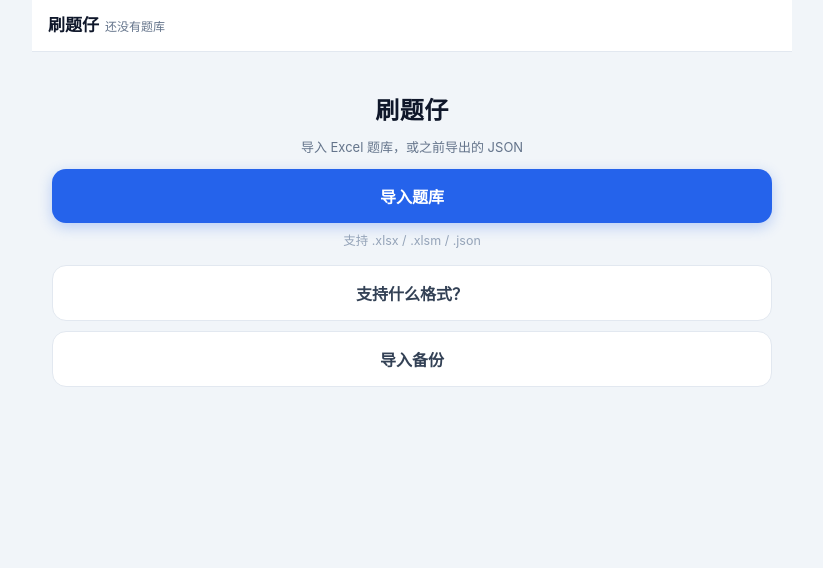
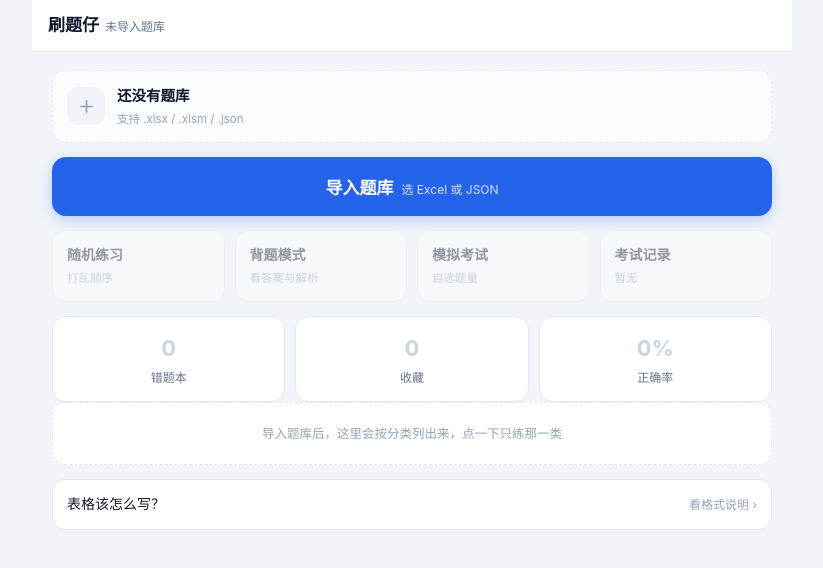
Before and after one commit to fyx-1230/shuatizai, a plain HTML site: page index.html in a window 1280 px wide. Shown: the whole page, without its empty margins (228-1051 px from the left). Drawn offline with Linux system fonts and the light colour scheme.

Commit message:
Unify home screen: one layout for empty and loaded states, add library card

```diff
--- a/index.html
+++ b/index.html
@@ -58,7 +58,33 @@ body{
 .btn.p:active{background:#1d4ed8}
 .btn.s{background:#fff;color:#334155;border:1px solid #e2e8f0}
 .btn.s:active{background:#f8fafc}
-.btn .tag{font-weight:400;font-size:12px;color:#93c5fd;margin-left:8px}
+.btn .tag{font-weight:400;font-size:12px;color:#94a3b8;margin-left:8px}
+.btn.p .tag{color:rgba(255,255,255,.8)}
+.btn.big{padding:17px 15px;font-size:17px;margin-bottom:14px}
+
+/* 首页题库卡 */
+.libcard{display:flex;align-items:center;gap:12px;background:#fff;border:1px solid #e2e8f0;
+  border-radius:14px;padding:13px 14px;margin-bottom:14px}
+.libcard.blank{border-style:dashed;background:#fbfcfe}
+.libico{width:38px;height:38px;border-radius:11px;background:#eff6ff;color:#2563eb;
+  display:flex;align-items:center;justify-content:center;flex:0 0 auto}
+.libcard.blank .libico{background:#f1f5f9;color:#94a3b8}
+.libbody{flex:1;min-width:0}
+.libname{font-size:14.5px;font-weight:600;white-space:nowrap;overflow:hidden;text-overflow:ellipsis}
+.libmeta{font-size:11.5px;color:#94a3b8;margin-top:3px}
+.libact{border:1px solid #e2e8f0;background:#fff;color:#475569;border-radius:9px;
+  padding:9px 13px;font-size:12.5px;font-family:inherit;cursor:pointer;min-height:40px;flex:0 0 auto}
+.libact:active{background:#f8fafc}
+
+/* 首页功能网格 */
+.acts{display:grid;grid-template-columns:repeat(2,minmax(0,1fr));gap:10px;margin-bottom:14px}
+.act{background:#fff;border:1px solid #e2e8f0;border-radius:13px;padding:13px 14px;cursor:pointer}
+.act:active{background:#f8fafc}
+.act b{display:block;font-size:14px;font-weight:600;color:#0f172a}
+.act span{display:block;font-size:11.5px;color:#94a3b8;margin-top:3px}
+.act.dis{opacity:.42;cursor:not-allowed}
+.hintline{font-size:12.5px;color:#94a3b8;text-align:center;padding:20px 12px;background:#fff;
+  border:1px dashed #e2e8f0;border-radius:13px;margin-bottom:14px;line-height:1.7}
 .sec-t{font-size:13px;color:#64748b;margin:22px 2px 10px;font-weight:600;letter-spacing:.3px}
 /* 列宽必须写 minmax(0,1fr)：1fr 的最小尺寸是内容宽，
    分类名加了 nowrap 后会把整列顶宽、把右侧数字挤出屏幕 */
@@ -78,6 +104,7 @@ body{
 .mini:active{background:#f8fafc}
 .mini .v{font-size:22px;font-weight:700;color:#2563eb}
 .mini .l{font-size:12px;color:#64748b;margin-top:2px}
+.row.muted .mini .v{color:#cbd5e1}
 
 /* 题库列表 */
 .libbox{background:#fff;border-radius:16px;overflow:hidden;border:1px solid #e2e8f0}
@@ -291,6 +318,7 @@ body{
   .wrap{max-width:760px}
   .ft .in{max-width:760px}
   .grid{grid-template-columns:repeat(3,minmax(0,1fr))}
+  .acts{grid-template-columns:repeat(4,minmax(0,1fr))}
   .body{padding:18px 20px 130px}
 }
 </style>
@@ -541,54 +569,87 @@ function home(){
   setCardBtn('');
   backEl.style.display='none'; ft.style.display='none';
 
-  if(!hasLib()){ return homeEmpty(); }
-
-  const total=LIB.questions.length;
-  const answered=Object.keys(S.answers).length;
-  const acc=pct(S.right, S.done);
-  titleEl.innerHTML='刷题仔<span class="sub">'+total+' 题</span>';
-
-  const canResume = S.queue && S.queue.length && S.qidx>0 && S.qidx<S.queue.length;
-
-  let cont='';
-  if(canResume){
-    cont='<button class="btn p" onclick="resume()">继续练习<span class="tag">第 '+(S.qidx+1)+' / '+S.queue.length+' 题</span></button>'
-       + '<button class="btn s" onclick="startAll()">从头开始<span class="tag">清空本组作答记录</span></button>';
+  const has = hasLib();
+  const total = has ? LIB.questions.length : 0;
+  const cats = has ? LIB.cats : [];
+  const answered = has ? Object.keys(S.answers).length : 0;
+  const acc = pct(S.right, S.done);
+  const canResume = has && S.queue && S.queue.length && S.qidx>0 && S.qidx<S.queue.length;
+
+  titleEl.innerHTML = '刷题仔<span class="sub">'+(has ? total+' 题' : '未导入题库')+'</span>';
+
+  const icoBook = '<svg viewBox="0 0 24 24" width="19" height="19" fill="none" stroke="currentColor" stroke-width="2" stroke-linecap="round" stroke-linejoin="round"><path d="M4 19.5A2.5 2.5 0 0 1 6.5 17H20"/><path d="M6.5 2H20v20H6.5A2.5 2.5 0 0 1 4 19.5v-15A2.5 2.5 0 0 1 6.5 2z"/></svg>';
+  const icoPlus = '<svg viewBox="0 0 24 24" width="19" height="19" fill="none" stroke="currentColor" stroke-width="2.2" stroke-linecap="round"><path d="M12 5v14M5 12h14"/></svg>';
+
+  const libCard = '<div class="libcard'+(has?'':' blank')+'">'
+    + '<div class="libico">'+(has?icoBook:icoPlus)+'</div>'
+    + '<div class="libbody">'
+    +   '<div class="libname">'+esc(has ? LIB.name : '还没有题库')+'</div>'
+    +   '<div class="libmeta">'+(has
+          ? total+' 题 · '+cats.length+' 个分类 · 已答 '+answered+' 题'
+          : '支持 .xlsx / .xlsm / .json')+'</div>'
+    + '</div>'
+    + (has ? '<button class="libact" onclick="libMenu()">切换</button>' : '')
+    + '</div>';
+
+  let mainAct;
+  if(!has){
+    mainAct = '<button class="btn p big" onclick="pickLib()">导入题库<span class="tag">选 Excel 或 JSON</span></button>';
+  }else if(canResume){
+    mainAct = '<button class="btn p big" onclick="resume()">继续练习<span class="tag">第 '+(S.qidx+1)+' / '+S.queue.length+' 题</span></button>';
   }else{
-    cont='<button class="btn p" onclick="startAll()">开始练习<span class="tag">顺序 '+total+' 题</span></button>';
-  }
-
-  const catsHtml = LIB.cats.map((c,i)=>
-    '<div class="cat" onclick="startCatIdx('+i+')"><span class="n">'+esc(c.n)+'</span><span class="c">'+c.c+'</span></div>'
-  ).join('');
-
-  body.innerHTML=
-      '<div class="searchbar"><input id="kw" type="search" placeholder="搜索题干关键词或题号"'
-    + ' autocomplete="off" oninput="onSearchInput(this.value)"></div>'
-    + '<div id="sres"></div>'
+    mainAct = '<button class="btn p big" onclick="startAll()">开始练习<span class="tag">顺序 '+total+' 题</span></button>';
+  }
+
+  const dis = has ? '' : ' dis';
+  const on = function(fn){ return has ? ' onclick="'+fn+'"' : ' onclick="needLib()"'; };
+  const logOn = !has ? ' onclick="needLib()"'
+    : (LOG.length ? ' onclick="go(\'exlog\')"' : ' onclick="toast(\'还没有考试记录\')"');
+
+  const acts = '<div class="acts">'
+    + '<div class="act'+dis+'"'+on('startRandom()')+'><b>随机练习</b><span>打乱顺序</span></div>'
+    + '<div class="act'+dis+'"'+on('startRecite()')+'><b>'+(RIPOS>0?'继续背题':'背题模式')+'</b><span>'+(RIPOS>0?'上次到第 '+(RIPOS+1)+' 题':'看答案与解析')+'</span></div>'
+    + '<div class="act'+dis+'"'+on('examSetup()')+'><b>模拟考试</b><span>自选题量</span></div>'
+    + '<div class="act'+(has&&LOG.length?'':' dis')+'"'+logOn+'><b>考试记录</b><span>'+(LOG.length?LOG.length+' 次':'暂无')+'</span></div>'
+    + '</div>';
+
+  const statsRow = '<div class="row'+(has?'':' muted')+'">'
+    + '<div class="mini" onclick="'+(has?'go(\'wrong\')':'needLib()')+'"><div class="v">'+S.wrong.length+'</div><div class="l">错题本</div></div>'
+    + '<div class="mini" onclick="'+(has?'go(\'fav\')':'needLib()')+'"><div class="v">'+S.fav.length+'</div><div class="l">收藏</div></div>'
+    + '<div class="mini" onclick="'+(has?'go(\'stats\')':'needLib()')+'"><div class="v">'+acc+'%</div><div class="l">正确率</div></div>'
+    + '</div>';
+
+  const catBlock = (has && cats.length)
+    ? '<div class="sec-t">按分类练习</div><div class="grid">'
+      + cats.map(function(c,i){
+          return '<div class="cat" onclick="startCatIdx('+i+')"><span class="n">'+esc(c.n)+'</span><span class="c">'+c.c+'</span></div>';
+        }).join('')
+      + '</div>'
+    : (has ? '' : '<div class="hintline">导入题库后，这里会按分类列出来，点一下只练那一类</div>');
+
+  const foot = has
+    ? '<div class="sec-t">题库</div><div class="cat" onclick="libMenu()">'
+      + '<span class="n">管理题库</span><span class="c">'+META.libs.length+' 个</span></div>'
+    : '<div class="cat" onclick="helpDoc()">'
+      + '<span class="n">表格该怎么写？</span><span class="c">看格式说明 ›</span></div>';
+
+  const search = has
+    ? '<div class="searchbar"><input id="kw" type="search" placeholder="搜索题干关键词或题号"'
+      + ' autocomplete="off" oninput="onSearchInput(this.value)"></div><div id="sres"></div>'
+    : '';
+
+  body.innerHTML = search
     + '<div id="hmain">'
-    + '<div class="hero"><div class="t">'+esc(LIB.name)+'</div>'
-    + '<div class="d">'+total+' 题 · '+LIB.cats.length+' 个分类 · 已答 '+answered+' 题</div></div>'
-    + cont
-    + '<button class="btn s" onclick="startRandom()">随机练习<span class="tag">打乱顺序</span></button>'
-    + '<button class="btn s" onclick="startRecite()">'+(RIPOS>0?'继续背题':'背题模式')
-    + '<span class="tag">'+(RIPOS>0?'上次背到第 '+(RIPOS+1)+' 题':'直接看答案与解析')+'</span></button>'
-    + (EX && EX.items && EX.items.length && !EX.result
-        ? '<button class="btn s" onclick="exam()" style="border-color:#f59e0b;color:#b45309">继续考试<span class="tag" style="color:#f59e0b">已答 '+Object.keys(EX.ua||{}).length+' / '+EX.items.length+'</span></button>'
-        : '')
-    + '<button class="btn s" onclick="examSetup()" style="border-color:#f59e0b;color:#b45309">模拟考试<span class="tag" style="color:#f59e0b">自选题量 · 选项乱序</span></button>'
-    + (LOG.length ? '<button class="btn s" onclick="go(\'exlog\')">考试记录<span class="tag">'+LOG.length+' 次</span></button>' : '')
-    + '<div class="row" style="margin-top:16px">'
-    +   '<div class="mini" onclick="go(\'wrong\')"><div class="v">'+S.wrong.length+'</div><div class="l">错题本</div></div>'
-    +   '<div class="mini" onclick="go(\'fav\')"><div class="v">'+S.fav.length+'</div><div class="l">收藏</div></div>'
-    +   '<div class="mini" onclick="go(\'stats\')"><div class="v">'+acc+'%</div><div class="l">正确率</div></div>'
-    + '</div>'
-    + (LIB.cats.length ? '<div class="sec-t">按分类练习</div><div class="grid">'+catsHtml+'</div>' : '')
-    + '<div class="sec-t">题库</div>'
-    + '<div class="cat" onclick="libMenu()" style="margin-bottom:9px">'
-    +   '<span class="n">管理题库</span><span class="c">'+META.libs.length+' 个 · '+esc(LIB.name)+'</span></div>'
+    + libCard
+    + mainAct
+    + acts
+    + statsRow
+    + catBlock
+    + foot
     + '</div>';
 }
+
+function needLib(){ toast('先导入一份题库'); }
 
 /* ---------- 首页搜索 ----------
    只更新 #sres 并隐藏 #hmain，不重绘整个 body，
@@ -633,17 +694,8 @@ function openOne(no){
 }
 
 /* 还没有题库时的首页 */
-function homeEmpty(){
-  titleEl.innerHTML='刷题仔<span class="sub">还没有题库</span>';
-  body.innerHTML=
-      '<div class="hero"><div class="t">刷题仔</div>'
-    + '<div class="d">导入 Excel 题库，或之前导出的 JSON</div></div>'
-    + '<button class="btn p" onclick="pickLib()">导入题库</button>'
-    + '<div style="text-align:center;font-size:12.5px;color:#94a3b8;margin:-2px 0 14px">支持 .xlsx / .xlsm / .json</div>'
-    + '<button class="btn s" onclick="helpDoc()">支持什么格式？</button>'
-    + '<button class="btn s" onclick="pickBackup()">导入备份</button>';
-  ft.style.display='none';
-}
+/* 没有题库时不再单独做一页 —— home() 内部按 hasLib() 切换禁用态，
+   保证「空态」和「有题库」是同一个界面，用户不会觉得是两个应用。 */
 
 function helpDoc(){
   titleEl.innerHTML='怎么导入题库<span class="sub">两种方式</span>';
@@ -1311,7 +1363,7 @@ function resetProgress(){
 /* ---------- 背题模式 ---------- */
 let RQ=[], RI=0;
 function startRecite(){
-  if(!hasLib()){ return homeEmpty(); }
+  if(!hasLib()){ return home(); }
   RQ=LIB.questions.map(q=>q.n);
   RI=Math.min(Math.max(0,RIPOS), RQ.length-1);
   recite();
@@ -1461,20 +1513,20 @@ function clearAnswersFor(ids){
   ids.forEach(n=>{ delete S.answers[n]; });
 }
 function startAll(){
-  if(!hasLib()){ return homeEmpty(); }
+  if(!hasLib()){ return home(); }
   const ids=LIB.questions.map(q=>q.n);
   clearAnswersFor(ids);
   S.queue=ids; S.qidx=0; save(); quiz();
 }
 function startRandom(){
-  if(!hasLib()){ return homeEmpty(); }
+  if(!hasLib()){ return home(); }
   const a=LIB.questions.map(q=>q.n);
   shuffleArr(a);
   clearAnswersFor(a);
   S.queue=a; S.qidx=0; save(); quiz();
 }
 function startCat(cat){
-  if(!hasLib()){ return homeEmpty(); }
+  if(!hasLib()){ return home(); }
   const list=LIB.questions.filter(q=>q.c===cat).map(q=>q.n);
   if(!list.length){ toast('该分类暂无题目'); return; }
   clearAnswersFor(list);
@@ -1696,7 +1748,7 @@ function redoLog(i){
 
 /* ---------- 统计 ---------- */
 function stats(){
-  if(!hasLib()){ return homeEmpty(); }
+  if(!hasLib()){ return home(); }
   const total=LIB.questions.length, answered=Object.keys(S.answers).length;
   const acc=pct(S.right,S.done);
   titleEl.innerHTML='统计<span class="sub">本地记录</span>';
@@ -1742,7 +1794,7 @@ function shuffleArr(a){
 }
 
 function examSetup(){
-  if(!hasLib()){ return homeEmpty(); }
+  if(!hasLib()){ return home(); }
   clearAuto();
   titleEl.innerHTML='模拟考试<span class="sub">设置题量</span>';
   backEl.style.display=''; backEl.onclick=home; ft.style.display='';
--- a/sw.js
+++ b/sw.js
@@ -11,7 +11,7 @@
  *
  * 改版时把 VERSION 加一，activate 阶段会自动清掉旧缓存。
  */
-const VERSION = 'v1.3.1';
+const VERSION = 'v1.4.0';
 const CACHE = 'wenzai-' + VERSION;
 const ASSETS = [
   './',
```
